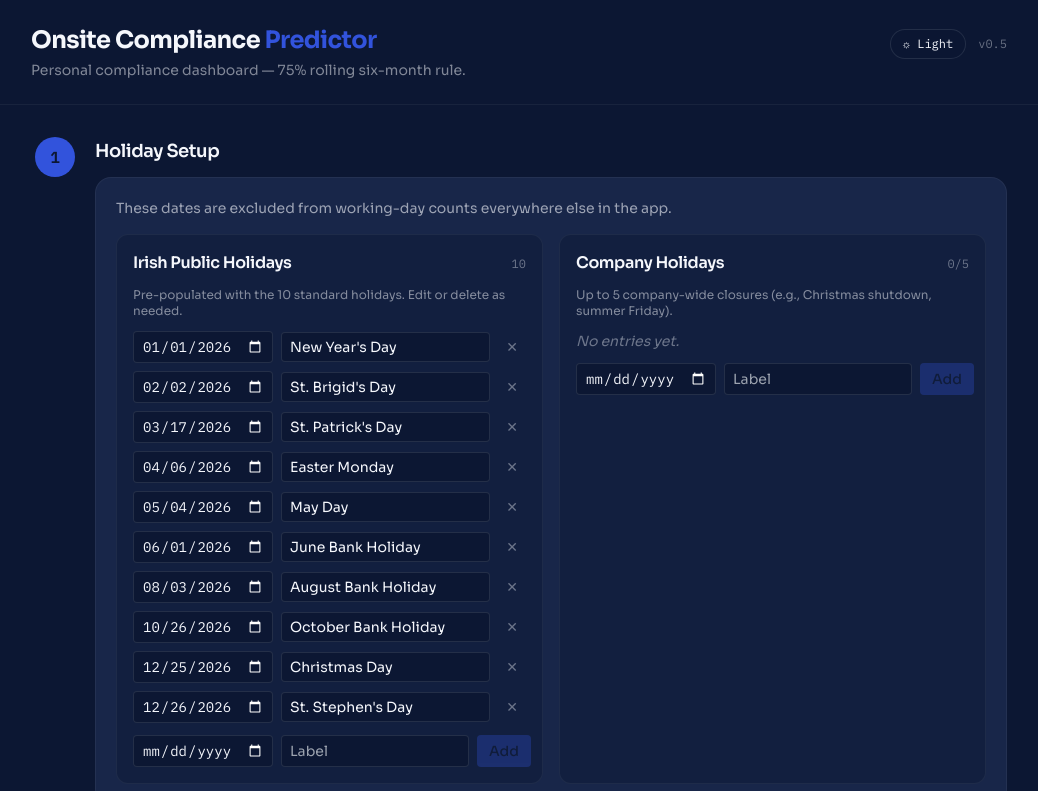
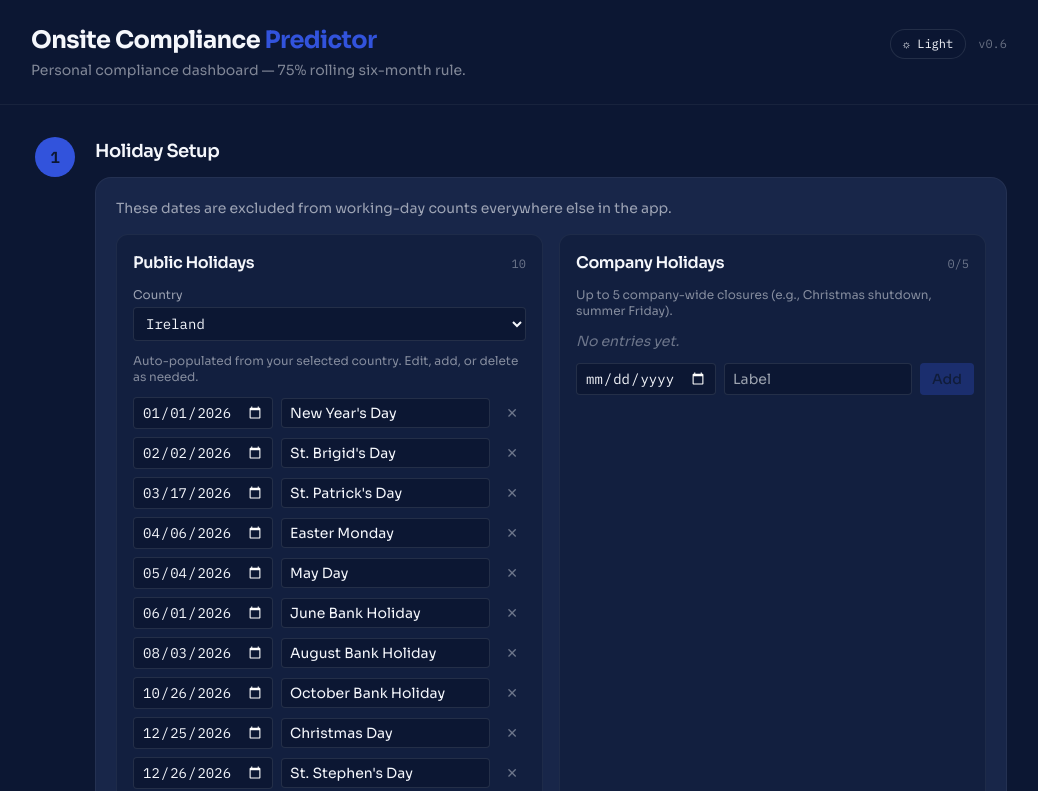
Before and after one commit to alancounihan/onsite-tracker, a React (Vite) app: page / in a window 1280 px wide. Shown: the top 791 px of the page, without its empty margins (121-1159 px from the left). Built offline with nearby package versions, Linux system fonts and the light colour scheme.

Commit message:
Add country selector with 10 countries; reactive today for month rollover

```diff
--- a/src/App.jsx
+++ b/src/App.jsx
@@ -3,7 +3,7 @@ import HolidaySetup from './components/HolidaySetup.jsx';
 import ComplianceInput from './components/ComplianceInput.jsx';
 import PlannedLeaveTable from './components/PlannedLeaveTable.jsx';
 import ResultsPanel from './components/ResultsPanel.jsx';
-import { irishPublicHolidays } from './utils/irishHolidays.js';
+import { publicHolidays } from './utils/publicHolidays.js';
 import {
   checkBreaches,
   getNextSixMonths,
@@ -12,16 +12,33 @@ import {
 import { fromISO, todayISO, monthLabel } from './utils/dateUtils.js';
 
 export default function App() {
-  const today = useMemo(() => fromISO(todayISO()), []);
-  const currentYear = today.getFullYear();
+  // Reactive `today` so the next-6-months table rolls forward across month boundaries.
+  const [todayKey, setTodayKey] = useState(() => todayISO());
+  useEffect(() => {
+    const id = setInterval(() => {
+      const k = todayISO();
+      setTodayKey((prev) => (prev !== k ? k : prev));
+    }, 60 * 1000);
+    return () => clearInterval(id);
+  }, []);
+  const today = useMemo(() => fromISO(todayKey), [todayKey]);
 
   const [theme, setTheme] = useState('dark');
-
   useEffect(() => {
     document.documentElement.setAttribute('data-theme', theme);
   }, [theme]);
 
-  const [publicHolidays, setPublicHolidays] = useState(() => irishPublicHolidays(currentYear));
+  const [country, setCountry] = useState('IE');
+
+  const [publicHolidaysList, setPublicHolidaysList] = useState(() =>
+    publicHolidays('IE', new Date().getFullYear())
+  );
+
+  // When country or year changes, repopulate public holidays.
+  useEffect(() => {
+    setPublicHolidaysList(publicHolidays(country, today.getFullYear()));
+  }, [country, today]);
+
   const [companyHolidays, setCompanyHolidays] = useState([]);
 
   const [offSoFar, setOffSoFar] = useState(0);
@@ -31,8 +48,8 @@ export default function App() {
   const [plannedLeave, setPlannedLeave] = useState({});
 
   const excludedDates = useMemo(
-    () => [...publicHolidays, ...companyHolidays].map((h) => h.date),
-    [publicHolidays, companyHolidays]
+    () => [...publicHolidaysList, ...companyHolidays].map((h) => h.date),
+    [publicHolidaysList, companyHolidays]
   );
 
   const months = useMemo(() => getNextSixMonths(today, excludedDates), [today, excludedDates]);
@@ -91,7 +108,7 @@ export default function App() {
             >
               {theme === 'dark' ? '☼ Light' : '☾ Dark'}
             </button>
-            <div className="text-xs font-mono text-white/40 hidden sm:block">v0.5</div>
+            <div className="text-xs font-mono text-white/40 hidden sm:block">v0.6</div>
           </div>
         </div>
       </header>
@@ -99,8 +116,10 @@ export default function App() {
       <main className="max-w-5xl mx-auto px-6 py-8 space-y-10">
         <Step number={1} title="Holiday Setup">
           <HolidaySetup
-            publicHolidays={publicHolidays}
-            setPublicHolidays={setPublicHolidays}
+            country={country}
+            setCountry={setCountry}
+            publicHolidays={publicHolidaysList}
+            setPublicHolidays={setPublicHolidaysList}
             companyHolidays={companyHolidays}
             setCompanyHolidays={setCompanyHolidays}
           />
--- a/src/components/HolidaySetup.jsx
+++ b/src/components/HolidaySetup.jsx
@@ -1,7 +1,8 @@
 import { useMemo, useState } from 'react';
 import { fromISO } from '../utils/dateUtils.js';
+import { COUNTRIES } from '../utils/publicHolidays.js';
 
-function HolidayList({ title, items, onAdd, onUpdate, onRemove, max, hint }) {
+function HolidayList({ title, items, onAdd, onUpdate, onRemove, max, hint, headerExtra }) {
   const [date, setDate] = useState('');
   const [label, setLabel] = useState('');
 
@@ -21,6 +22,8 @@ function HolidayList({ title, items, onAdd, onUpdate, onRemove, max, hint }) {
           {max ? `/${max}` : ''}
         </span>
       </div>
+
+      {headerExtra}
 
       {hint ? <p className="text-xs text-white/50 mb-3">{hint}</p> : null}
 
@@ -88,6 +91,8 @@ function HolidayList({ title, items, onAdd, onUpdate, onRemove, max, hint }) {
 }
 
 export default function HolidaySetup({
+  country,
+  setCountry,
   publicHolidays,
   setPublicHolidays,
   companyHolidays,
@@ -113,6 +118,23 @@ export default function HolidaySetup({
   const showCoverageWarning =
     companyHolidays.length > 0 && (!companyMonths.has(5) || !companyMonths.has(10));
 
+  const countrySelector = (
+    <div className="mb-3">
+      <label className="block text-xs text-white/60 mb-1">Country</label>
+      <select
+        value={country}
+        onChange={(e) => setCountry(e.target.value)}
+        className="w-full bg-bg border border-white/10 rounded px-2 py-1.5 text-sm font-mono"
+      >
+        {COUNTRIES.map((c) => (
+          <option key={c.code} value={c.code}>
+            {c.name}
+          </option>
+        ))}
+      </select>
+    </div>
+  );
+
   return (
     <div className="space-y-4">
       <p className="text-sm text-white/60">
@@ -121,12 +143,13 @@ export default function HolidaySetup({
 
       <div className="grid md:grid-cols-2 gap-4">
         <HolidayList
-          title="Irish Public Holidays"
+          title="Public Holidays"
           items={publicHolidays}
           onAdd={addToList(setPublicHolidays, 'ph')}
           onUpdate={updateList(setPublicHolidays)}
           onRemove={removeFromList(setPublicHolidays)}
-          hint="Pre-populated with the 10 standard holidays. Edit or delete as needed."
+          hint="Auto-populated from your selected country. Edit, add, or delete as needed."
+          headerExtra={countrySelector}
         />
         <HolidayList
           title="Company Holidays"
--- /dev/null
+++ b/src/utils/publicHolidays.js
@@ -0,0 +1,224 @@
+// Public holidays for multiple countries.
+// Returns array of { id, date: 'yyyy-MM-dd', label } sorted by date.
+
+import { format } from 'date-fns';
+
+export const COUNTRIES = [
+  { code: 'IE', name: 'Ireland' },
+  { code: 'GB', name: 'United Kingdom (England & Wales)' },
+  { code: 'US', name: 'United States' },
+  { code: 'DE', name: 'Germany' },
+  { code: 'FR', name: 'France' },
+  { code: 'ES', name: 'Spain' },
+  { code: 'NL', name: 'Netherlands' },
+  { code: 'IT', name: 'Italy' },
+  { code: 'CA', name: 'Canada' },
+  { code: 'AU', name: 'Australia' },
+];
+
+function pad(n) { return String(n).padStart(2, '0'); }
+function iso(y, m, d) { return `${y}-${pad(m)}-${pad(d)}`; }
+function fmt(d) { return format(d, 'yyyy-MM-dd'); }
+
+// Anonymous Gregorian algorithm for Easter Sunday.
+function easterSunday(year) {
+  const a = year % 19;
+  const b = Math.floor(year / 100);
+  const c = year % 100;
+  const d = Math.floor(b / 4);
+  const e = b % 4;
+  const f = Math.floor((b + 8) / 25);
+  const g = Math.floor((b - f + 1) / 3);
+  const h = (19 * a + b - d - g + 15) % 30;
+  const i = Math.floor(c / 4);
+  const k = c % 4;
+  const l = (32 + 2 * e + 2 * i - h - k) % 7;
+  const m = Math.floor((a + 11 * h + 22 * l) / 451);
+  const month = Math.floor((h + l - 7 * m + 114) / 31);
+  const day = ((h + l - 7 * m + 114) % 31) + 1;
+  return new Date(year, month - 1, day);
+}
+
+function addDays(date, n) {
+  const d = new Date(date);
+  d.setDate(d.getDate() + n);
+  return d;
+}
+
+function nthWeekdayOfMonth(year, monthIndex, weekday, n) {
+  const d = new Date(year, monthIndex, 1);
+  const offset = (weekday - d.getDay() + 7) % 7;
+  return new Date(year, monthIndex, 1 + offset + (n - 1) * 7);
+}
+
+function lastWeekdayOfMonth(year, monthIndex, weekday) {
+  const lastDay = new Date(year, monthIndex + 1, 0);
+  const offset = (lastDay.getDay() - weekday + 7) % 7;
+  return new Date(year, monthIndex, lastDay.getDate() - offset);
+}
+
+function brigidsDay(year) {
+  const feb1 = new Date(year, 1, 1);
+  if (feb1.getDay() === 5) return feb1;
+  return nthWeekdayOfMonth(year, 1, 1, 1);
+}
+
+const GENERATORS = {
+  IE: (y) => {
+    const easter = easterSunday(y);
+    return [
+      [iso(y, 1, 1), "New Year's Day"],
+      [fmt(brigidsDay(y)), "St. Brigid's Day"],
+      [iso(y, 3, 17), "St. Patrick's Day"],
+      [fmt(addDays(easter, 1)), 'Easter Monday'],
+      [fmt(nthWeekdayOfMonth(y, 4, 1, 1)), 'May Day'],
+      [fmt(nthWeekdayOfMonth(y, 5, 1, 1)), 'June Bank Holiday'],
+      [fmt(nthWeekdayOfMonth(y, 7, 1, 1)), 'August Bank Holiday'],
+      [fmt(lastWeekdayOfMonth(y, 9, 1)), 'October Bank Holiday'],
+      [iso(y, 12, 25), 'Christmas Day'],
+      [iso(y, 12, 26), "St. Stephen's Day"],
+    ];
+  },
+  GB: (y) => {
+    const easter = easterSunday(y);
+    return [
+      [iso(y, 1, 1), "New Year's Day"],
+      [fmt(addDays(easter, -2)), 'Good Friday'],
+      [fmt(addDays(easter, 1)), 'Easter Monday'],
+      [fmt(nthWeekdayOfMonth(y, 4, 1, 1)), 'Early May Bank Holiday'],
+      [fmt(lastWeekdayOfMonth(y, 4, 1)), 'Spring Bank Holiday'],
+      [fmt(lastWeekdayOfMonth(y, 7, 1)), 'Summer Bank Holiday'],
+      [iso(y, 12, 25), 'Christmas Day'],
+      [iso(y, 12, 26), 'Boxing Day'],
+    ];
+  },
+  US: (y) => {
+    return [
+      [iso(y, 1, 1), "New Year's Day"],
+      [fmt(nthWeekdayOfMonth(y, 0, 1, 3)), 'Martin Luther King Jr. Day'],
+      [fmt(nthWeekdayOfMonth(y, 1, 1, 3)), 'Presidents Day'],
+      [fmt(lastWeekdayOfMonth(y, 4, 1)), 'Memorial Day'],
+      [iso(y, 6, 19), 'Juneteenth'],
+      [iso(y, 7, 4), 'Independence Day'],
+      [fmt(nthWeekdayOfMonth(y, 8, 1, 1)), 'Labor Day'],
+      [fmt(nthWeekdayOfMonth(y, 9, 1, 2)), 'Columbus Day'],
+      [iso(y, 11, 11), 'Veterans Day'],
+      [fmt(nthWeekdayOfMonth(y, 10, 4, 4)), 'Thanksgiving'],
+      [iso(y, 12, 25), 'Christmas Day'],
+    ];
+  },
+  DE: (y) => {
+    const easter = easterSunday(y);
+    return [
+      [iso(y, 1, 1), "New Year's Day"],
+      [fmt(addDays(easter, -2)), 'Good Friday'],
+      [fmt(addDays(easter, 1)), 'Easter Monday'],
+      [iso(y, 5, 1), 'Labour Day'],
+      [fmt(addDays(easter, 39)), 'Ascension Day'],
+      [fmt(addDays(easter, 50)), 'Whit Monday'],
+      [iso(y, 10, 3), 'German Unity Day'],
+      [iso(y, 12, 25), 'Christmas Day'],
+      [iso(y, 12, 26), 'St. Stephen\'s Day'],
+    ];
+  },
+  FR: (y) => {
+    const easter = easterSunday(y);
+    return [
+      [iso(y, 1, 1), "New Year's Day"],
+      [fmt(addDays(easter, 1)), 'Easter Monday'],
+      [iso(y, 5, 1), 'Labour Day'],
+      [iso(y, 5, 8), 'Victory Day'],
+      [fmt(addDays(easter, 39)), 'Ascension Day'],
+      [fmt(addDays(easter, 50)), 'Whit Monday'],
+      [iso(y, 7, 14), 'Bastille Day'],
+      [iso(y, 8, 15), 'Assumption of Mary'],
+      [iso(y, 11, 1), 'All Saints\' Day'],
+      [iso(y, 11, 11), 'Armistice Day'],
+      [iso(y, 12, 25), 'Christmas Day'],
+    ];
+  },
+  ES: (y) => {
+    const easter = easterSunday(y);
+    return [
+      [iso(y, 1, 1), "New Year's Day"],
+      [iso(y, 1, 6), 'Epiphany'],
+      [fmt(addDays(easter, -2)), 'Good Friday'],
+      [iso(y, 5, 1), 'Labour Day'],
+      [iso(y, 8, 15), 'Assumption of Mary'],
+      [iso(y, 10, 12), 'National Day'],
+      [iso(y, 11, 1), "All Saints' Day"],
+      [iso(y, 12, 6), 'Constitution Day'],
+      [iso(y, 12, 8), 'Immaculate Conception'],
+      [iso(y, 12, 25), 'Christmas Day'],
+    ];
+  },
+  NL: (y) => {
+    const easter = easterSunday(y);
+    return [
+      [iso(y, 1, 1), "New Year's Day"],
+      [fmt(addDays(easter, -2)), 'Good Friday'],
+      [fmt(addDays(easter, 1)), 'Easter Monday'],
+      [iso(y, 4, 27), "King's Day"],
+      [iso(y, 5, 5), 'Liberation Day'],
+      [fmt(addDays(easter, 39)), 'Ascension Day'],
+      [fmt(addDays(easter, 50)), 'Whit Monday'],
+      [iso(y, 12, 25), 'Christmas Day'],
+      [iso(y, 12, 26), 'Boxing Day'],
+    ];
+  },
+  IT: (y) => {
+    const easter = easterSunday(y);
+    return [
+      [iso(y, 1, 1), "New Year's Day"],
+      [iso(y, 1, 6), 'Epiphany'],
+      [fmt(addDays(easter, 1)), 'Easter Monday'],
+      [iso(y, 4, 25), 'Liberation Day'],
+      [iso(y, 5, 1), 'Labour Day'],
+      [iso(y, 6, 2), 'Republic Day'],
+      [iso(y, 8, 15), 'Assumption of Mary'],
+      [iso(y, 11, 1), "All Saints' Day"],
+      [iso(y, 12, 8), 'Immaculate Conception'],
+      [iso(y, 12, 25), 'Christmas Day'],
+      [iso(y, 12, 26), "St. Stephen's Day"],
+    ];
+  },
+  CA: (y) => {
+    const easter = easterSunday(y);
+    return [
+      [iso(y, 1, 1), "New Year's Day"],
+      [fmt(addDays(easter, -2)), 'Good Friday'],
+      [fmt(lastWeekdayOfMonth(y, 4, 1)), 'Victoria Day'],
+      [iso(y, 7, 1), 'Canada Day'],
+      [fmt(nthWeekdayOfMonth(y, 8, 1, 1)), 'Labour Day'],
+      [iso(y, 9, 30), 'Truth & Reconciliation'],
+      [fmt(nthWeekdayOfMonth(y, 9, 1, 2)), 'Thanksgiving'],
+      [iso(y, 11, 11), 'Remembrance Day'],
+      [iso(y, 12, 25), 'Christmas Day'],
+      [iso(y, 12, 26), 'Boxing Day'],
+    ];
+  },
+  AU: (y) => {
+    const easter = easterSunday(y);
+    return [
+      [iso(y, 1, 1), "New Year's Day"],
+      [iso(y, 1, 26), 'Australia Day'],
+      [fmt(addDays(easter, -2)), 'Good Friday'],
+      [fmt(addDays(easter, 1)), 'Easter Monday'],
+      [iso(y, 4, 25), 'Anzac Day'],
+      [fmt(nthWeekdayOfMonth(y, 5, 1, 2)), "King's Birthday"],
+      [iso(y, 12, 25), 'Christmas Day'],
+      [iso(y, 12, 26), 'Boxing Day'],
+    ];
+  },
+};
+
+export function publicHolidays(countryCode, year) {
+  const gen = GENERATORS[countryCode] || GENERATORS.IE;
+  const entries = gen(year);
+  entries.sort((a, b) => a[0].localeCompare(b[0]));
+  return entries.map(([date, label], idx) => ({
+    id: `ph-${countryCode}-${year}-${idx}`,
+    date,
+    label,
+  }));
+}
```
